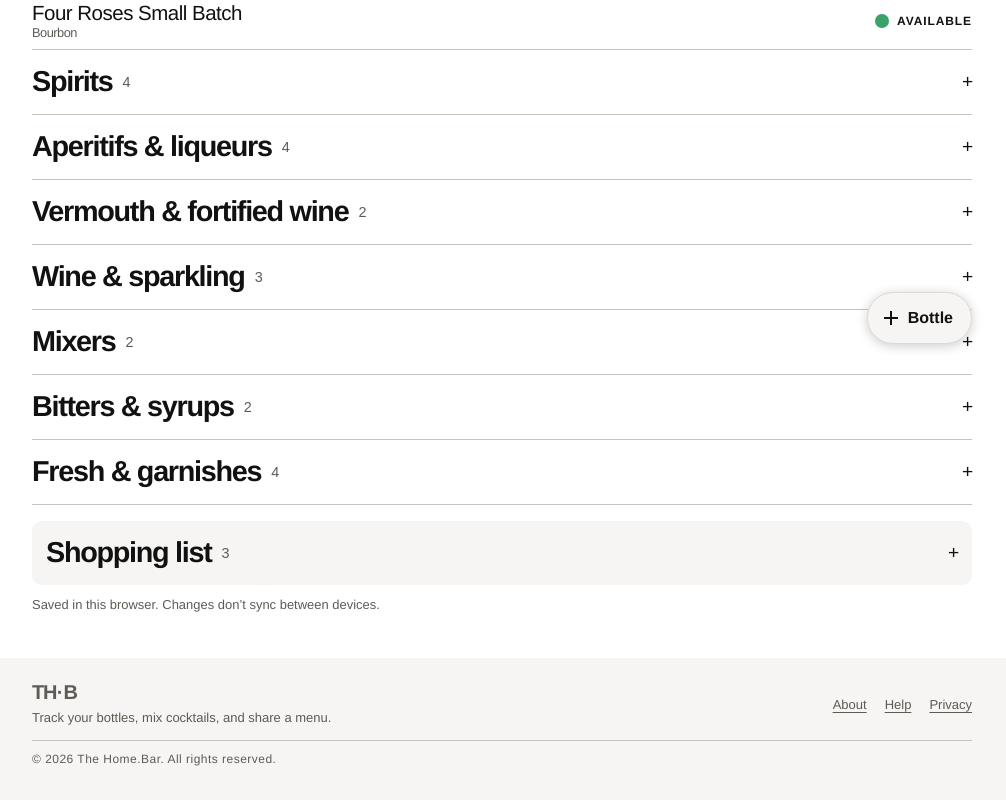
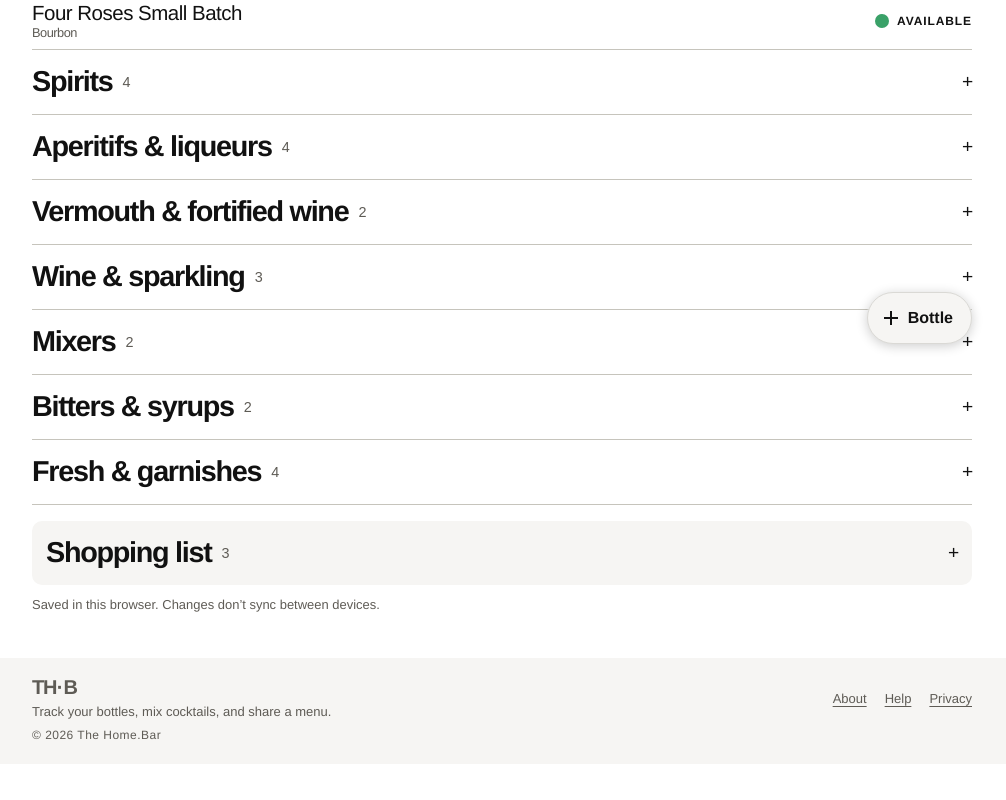
Before and after one commit to aetuzun/bar, a React (Vite) app: page / in a window 1280 px wide. Shown: the part 436-1236 px from the top of the page, without its empty margins (138-1144 px from the left). After the commit the page ends 1200 px from the top, so only its background shows below. Built offline with nearby package versions, Linux system fonts and the light colour scheme.

Commit message:
Tighten footer spacing and bring recipe card icons closer

```diff
--- a/src/main.tsx
+++ b/src/main.tsx
@@ -154,7 +154,7 @@ function Footer({ message = defaultFooter, page, guest = false }: { message?: st
         <a key={label} href={`./${slug(label)}.html`} aria-current={page === slug(label) ? "page" : undefined}>{label}</a>
       ))}
     </div>}
-    <small className="footer-copyright">© 2026 The Home.Bar. All rights reserved.</small>
+    <small className="footer-copyright">© 2026 The Home.Bar</small>
   </div></footer>;
 }
 function dismissOnBackdrop(event: MouseEvent<HTMLDialogElement>) {
--- a/src/style.css
+++ b/src/style.css
@@ -44,6 +44,7 @@ main {
   flex: 1;
   padding-bottom: 44px;
 }
+main:has(> .recipe-preview) { padding-bottom: 18px; }
 a,
 button,
 input,
@@ -1306,15 +1307,15 @@ footer { box-shadow: 0 100vmax 0 100vmax var(--card); clip-path: inset(0 -100vma
 .stock-notice .undo-stock { flex-shrink: 0; }
 .footer-links { margin-top: 0; }
 .foot-inner {
-  display: grid; grid-template-columns: minmax(0, 1fr); gap: 12px;
-  color: var(--muted); padding-block: 23px 34px;
+  display: grid; grid-template-columns: minmax(0, 1fr); gap: 6px;
+  color: var(--muted); padding-block: 18px 22px;
 }
 #root:has(.filter-add) .foot-inner { padding-inline-end: 0; }
-.footer-signoff { display: grid; gap: 6px; font-size: .875rem; font-weight: 400; }
+.footer-signoff { display: grid; gap: 5px; font-size: .875rem; font-weight: 400; }
 .brand.footer-wordmark { justify-self: start; color: var(--muted); font-size: 1.25rem; }
 .footer-purpose { font-size: .8125rem; line-height: 1.45; }
 .footer-links { font-size: .8125rem; }
-.footer-copyright { grid-column: 1 / -1; padding-top: 11px; border-top: 1px solid var(--line); }
+.footer-copyright { grid-column: 1 / -1; justify-self: start; }
 .saved-menu-actions { display: flex; align-items: center; gap: 6px; flex-shrink: 0; }
 .saved-menu-remove { width: 44px; min-height: 44px; font-size: 1.3rem; font-weight: 650; }
 .menu-settings + .menu-settings { margin-top: 0; border-top: 0; }
@@ -1334,11 +1335,8 @@ footer { box-shadow: 0 100vmax 0 100vmax var(--card); clip-path: inset(0 -100vma
   position: absolute; z-index: 2; inset: 4px 48px auto auto;
   width: 44px; height: 44px; display: grid; place-items: center; border-radius: 50%;
 }
-.recipe-heart svg { width: 20px; height: 20px; fill: none; stroke: currentColor; stroke-width: 1.7; stroke-linejoin: round; transform: translateX(4px); }
+.recipe-heart svg { width: 20px; height: 20px; fill: none; stroke: currentColor; stroke-width: 1.7; stroke-linejoin: round; transform: translateX(9px); }
 .recipe-heart[aria-pressed="true"] svg { fill: currentColor; }
 @media (min-width: 651px) {
   .foot-inner { grid-template-columns: minmax(0, 1fr) auto; align-items: center; }
 }
-@media (max-width: 650px) {
-  #root:has(.filter-add) .foot-inner { padding-bottom: 74px; }
-}
```
